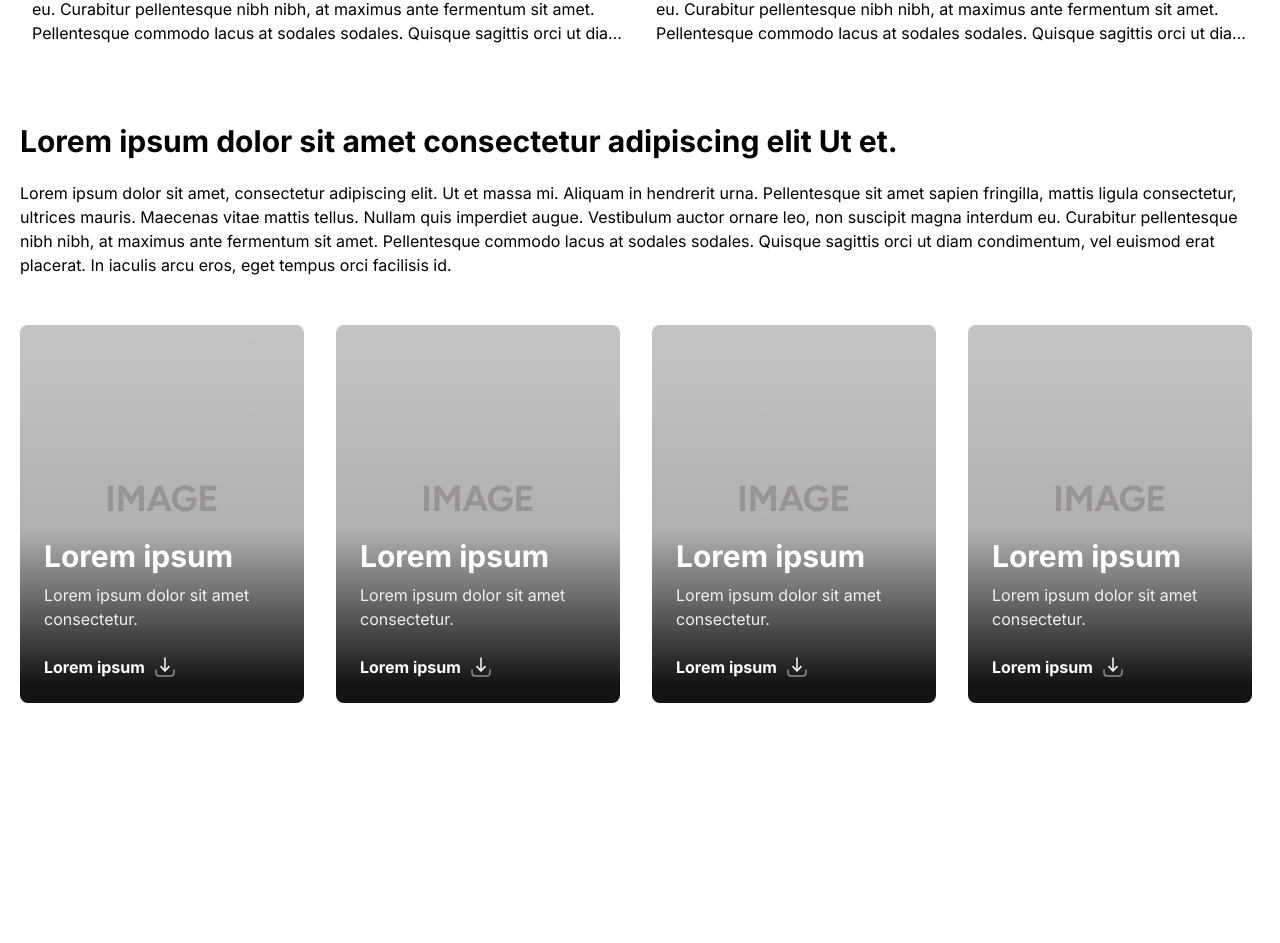
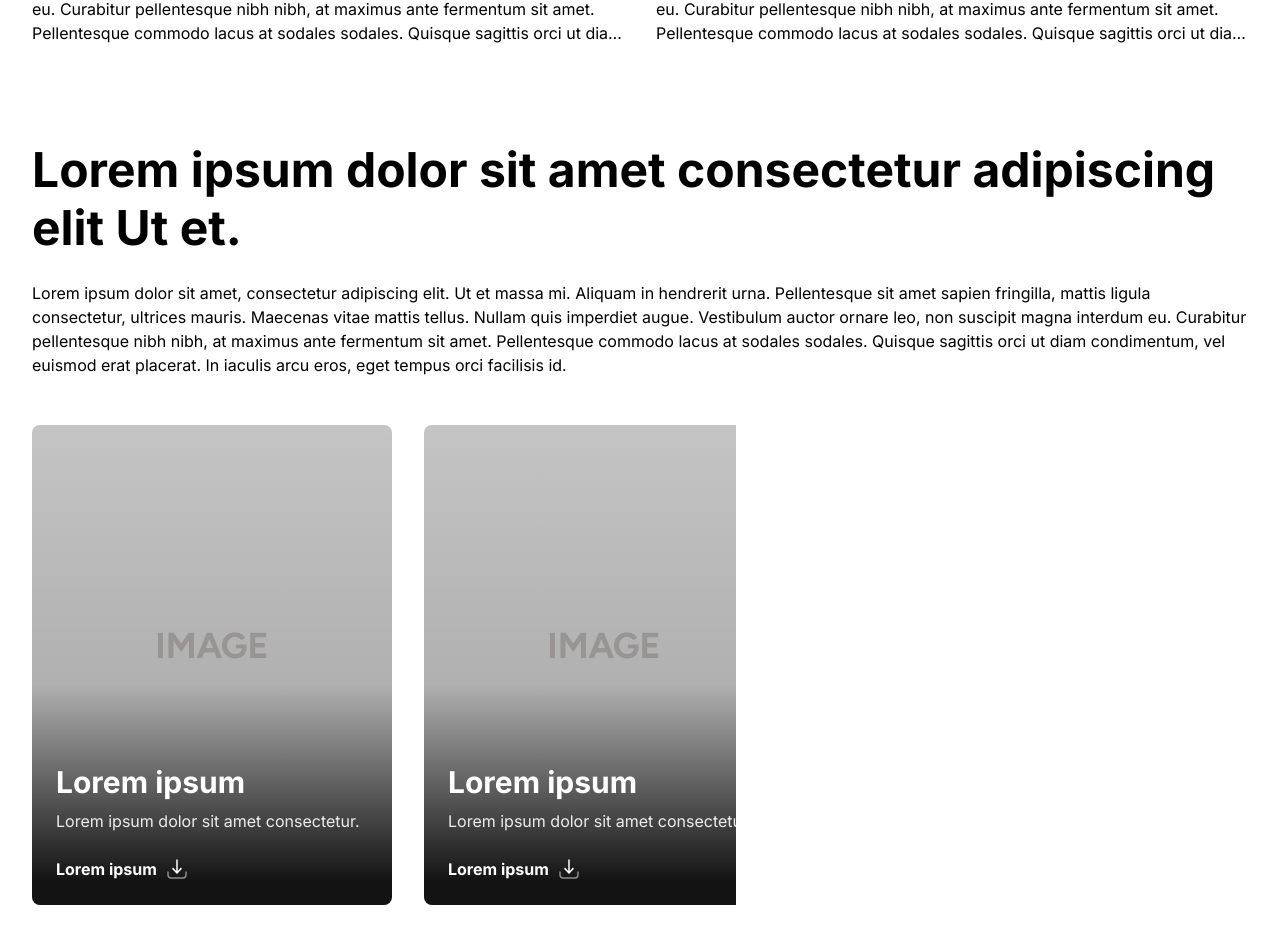
Before and after one commit to cadelme/mindata-challenge, an Angular app: page / in a window 1280 px wide. Shown: the part 2535-3478 px from the top of the page. Before the commit the page ends 3286 px from the top, so only its background shows below. Built offline with nearby package versions, Linux system fonts and the light colour scheme.

Commit message:
adapt component featured-cards to tablet layout

```diff
--- a/src/app/features/home/components/featured-cards/featured-cards.html
+++ b/src/app/features/home/components/featured-cards/featured-cards.html
@@ -1,5 +1,5 @@
-<section class="w-full bg-white py-8 px-5">
-  <h2 class="font-bold text-[30px] leading-8 text-black mb-6">
+<section class="w-full bg-white py-8 px-5 md:py-12 md:px-8">
+  <h2 class="font-bold text-[30px] md:text-[48px] leading-8 md:leading-14.5 text-black mb-6">
     Lorem ipsum dolor sit amet consectetur adipiscing elit Ut et.
   </h2>
 
@@ -12,10 +12,11 @@
     vel euismod erat placerat. In iaculis arcu eros, eget tempus orci facilisis id.
   </p>
 
+  <div class="max-w-[420px] md:max-w-[704px] overflow-hidden">
     <div class="flex gap-8 overflow-x-auto pb-4 no-scrollbar -mr-6 pr-6">
       @for (item of articles; track $index) {
         <article
-        class="flex-none w-[284px] h-[378px] bg-gray-bg-card rounded-lg relative overflow-hidden group"
+          class="flex-none w-[284px] h-[378px] md:w-[360px] md:h-[480px] bg-gray-bg-card rounded-lg relative overflow-hidden group"
         >
           <div
             class="absolute inset-0 bg-gradient-card flex flex-col justify-end p-6 z-10 text-white"
@@ -50,4 +51,5 @@
         </article>
       }
     </div>
+  </div>
 </section>
```
Lines whose indentation alone changed are shown as unchanged.
